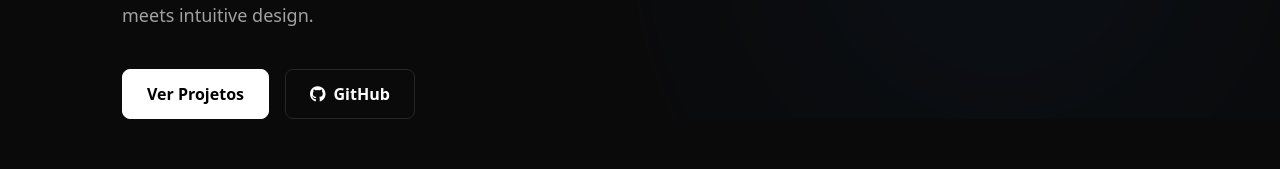
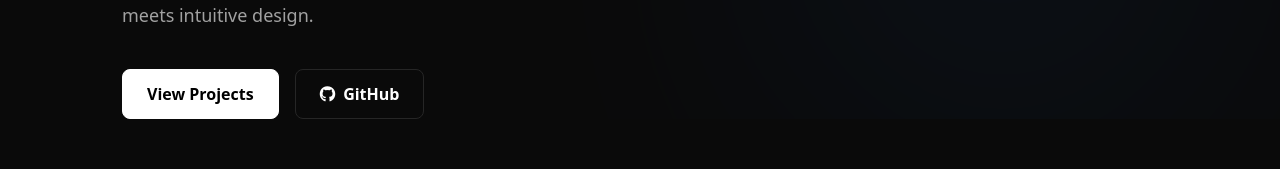
Before and after one commit to FeCocco/fecocco.github.io, a Next.js app: page /en in a window 1280 px wide. Shown: the part 443-612 px from the top of the page. Built offline with nearby package versions, Linux system fonts and the light colour scheme.

Commit message:
Update: Add root redirect to `/en` in `next.config.mjs` and integrate dynamic dictionary support in Hero section

```diff
--- a/next.config.mjs
+++ b/next.config.mjs
@@ -3,5 +3,12 @@ const nextConfig = {
   output: "export",
   distDir: 'dist',
   reactCompiler: true,
+  async redirects() { return [
+    {
+      source: '/',
+      destination: '/en',
+      permanent: true
+    }
+  ] }
 };
 export default nextConfig;
--- a/src/components/sections/hero.jsx
+++ b/src/components/sections/hero.jsx
@@ -43,7 +43,7 @@ export default function Hero({dict, lang}) {
                             onClick={handleScroll}
                             className="cursor-pointer rounded-lg border border-white bg-white px-6 py-3 font-semibold text-black transition-all duration-300 hover:bg-transparent hover:text-white"
                         >
-                            Ver Projetos
+                            {dict.cta_projects}
                         </a>
 
                         <a
```
